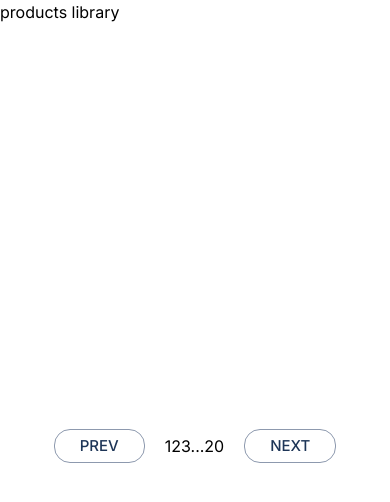
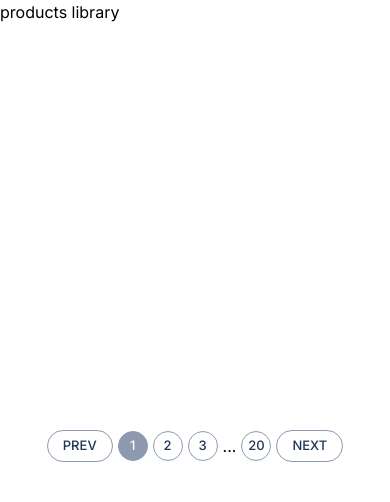
Before and after one commit to ihossen016/server-side-pagination, a Next.js app: page /products in a window 390 px wide. Shown: the top 502 px of the page. Built offline with nearby package versions, Linux system fonts and the light colour scheme.

Commit message:
css update

```diff
--- a/components/PageNumbers.jsx
+++ b/components/PageNumbers.jsx
@@ -18,7 +18,11 @@ const PageNumbers = ({
                         ? `/${baseDir}/${subDir}/${pageNumber}`
                         : `/${baseDir}`
                 }
-                className={""}
+                className={
+                    pageNumber === currentPage
+                        ? "rnp-page-number active"
+                        : "rnp-page-number"
+                }
             >
                 {pageNumber}
             </Link>
@@ -65,7 +69,7 @@ const PageNumbers = ({
         }
     };
 
-    return <div className="">{renderPagination()}</div>;
+    return <div className="rnp-numbers-container">{renderPagination()}</div>;
 };
 
 export default PageNumbers;
--- a/components/styles.css
+++ b/components/styles.css
@@ -18,7 +18,46 @@
     border: 1px solid #8d99ae;
     transition: 0.4s all ease-in-out;
 }
-.rnp-prev-next:hover {
+.rnp-prev-next:hover:not(:disabled) {
     background: #8d99ae;
     color: #fff;
 }
+.rnp-numbers-container {
+    display: flex;
+    justify-content: center;
+    align-items: center;
+    gap: 10px;
+}
+.rnp-page-number {
+    display: flex;
+    align-items: center;
+    justify-content: center;
+    width: 40px;
+    height: 40px;
+    font-size: 15px;
+    font-weight: 500;
+    color: #1d3557;
+    text-align: center;
+    border-radius: 50%;
+    border: 1px solid #8d99ae;
+}
+.rnp-page-number.active {
+    background: #8d99ae;
+    color: #fff;
+}
+
+@media screen and (min-width: 350px) and (max-width: 760px) {
+    .rnp-container,
+    .rnp-numbers-container {
+        gap: 5px;
+    }
+    .rnp-prev-next {
+        font-size: 13px;
+        padding: 5px 15px;
+    }
+    .rnp-page-number {
+        width: 30px;
+        height: 30px;
+        font-size: 13px;
+    }
+}
```
